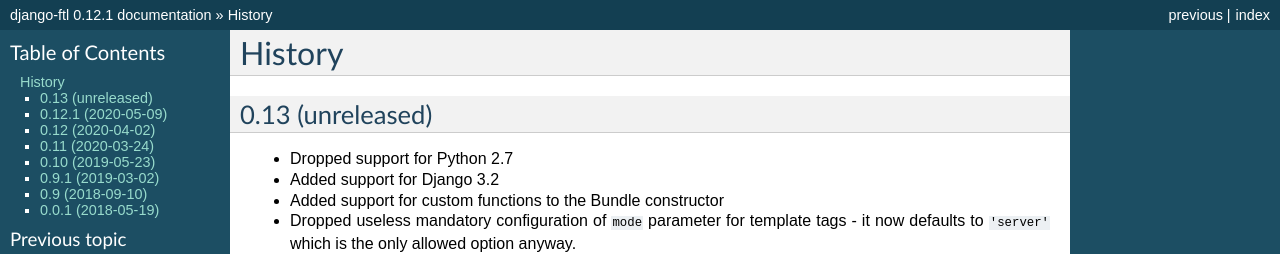
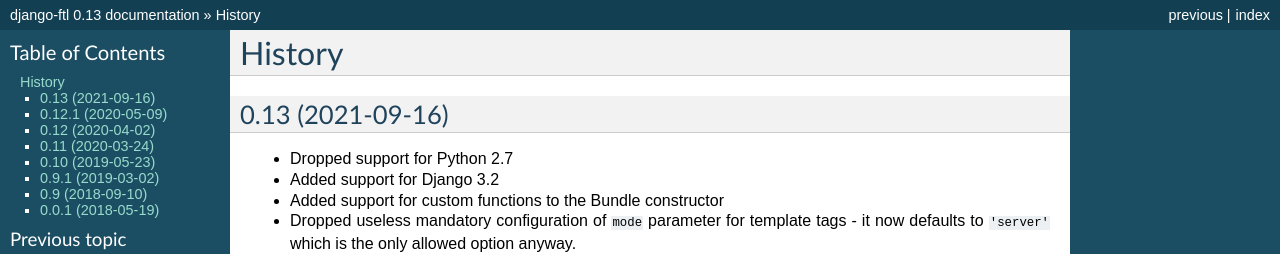
Before and after one commit to django-ftl/django-ftl, a Sphinx documentation site: the page built from docs/history.rst, in a window 1280 px wide and 900 px high. Shown: the top 254 px of the window. Built offline with Sphinx 7.4.7, drawn with Linux system fonts in a browser that asks for light colours; some of the changed text lies outside the part shown.

Commit message:
Version bump to 0.13

```diff
--- a/HISTORY.rst
+++ b/HISTORY.rst
@@ -3,7 +3,7 @@
 History
 -------
 
-0.13 (unreleased)
+0.13 (2021-09-16)
 +++++++++++++++++
 
 * Dropped support for Python 2.7
--- a/docs/conf.py
+++ b/docs/conf.py
@@ -57,9 +57,9 @@
 # built documents.
 #
 # The short X.Y version.
-version = "0.12"
+version = "0.13"
 # The full version, including alpha/beta/rc tags.
-release = "0.12.1"
+release = "0.13"
 
 # The language for content autogenerated by Sphinx. Refer to documentation
 # for a list of supported languages.
--- a/src/django_ftl/__init__.py
+++ b/src/django_ftl/__init__.py
@@ -9,7 +9,7 @@
     from django.utils.decorators import ContextDecorator
 
 
-__version__ = '0.12.1'
+__version__ = '0.13'
 
 
 def activate(locale):
```
